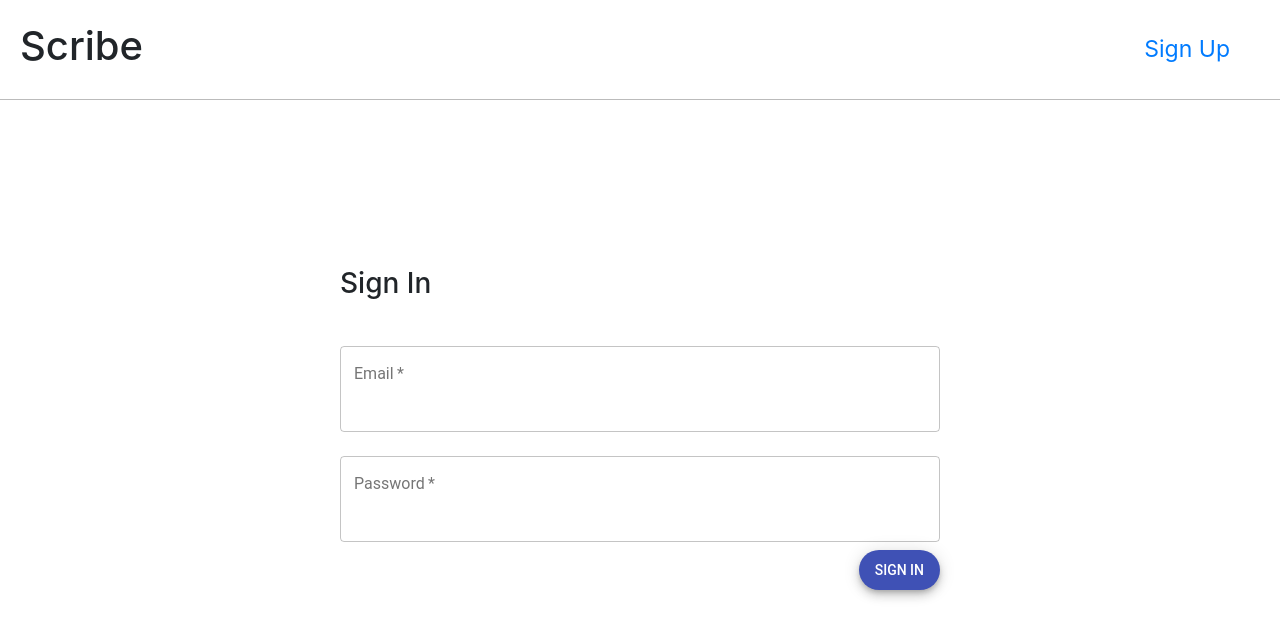
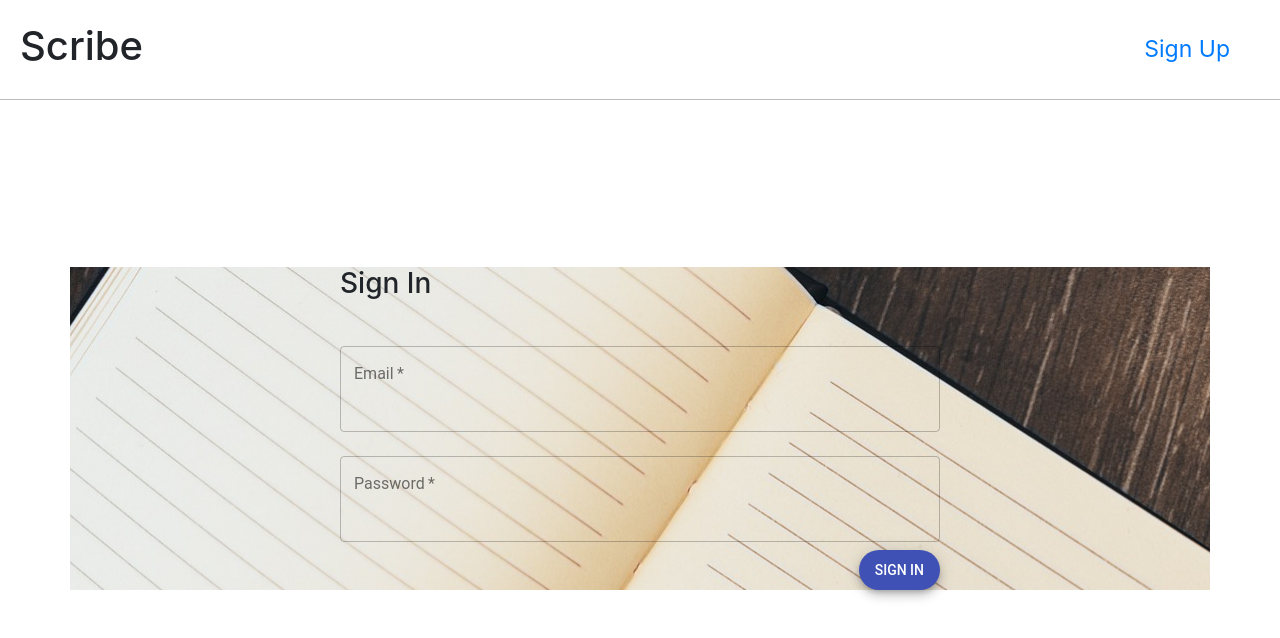
Before and after one commit to VickyRockingster/scribe, a React app: page / in a window 1280 px wide. Shown: the top 638 px of the page. Built offline with nearby package versions, Linux system fonts and the light colour scheme.

Commit message:
Re-factored change password form and added background image
-Added margin and form outline to the change password modal
-Added notebook background image

```diff
--- a/src/App.js
+++ b/src/App.js
@@ -43,7 +43,7 @@ class App extends Component {
 
     return (
       <Fragment>
-        <Header user={user} />
+        <Header user={user} style={{ }}/>
         {alerts.map((alert, index) => (
           <Alert key={index} dismissible variant={alert.type}>
             <Alert.Heading>
@@ -51,7 +51,7 @@ class App extends Component {
             </Alert.Heading>
           </Alert>
         ))}
-        <main className="container">
+        <main className="container background">
           <Route path='/sign-up' render={() => (
             <SignUp alert={this.alert} setUser={this.setUser} />
           )} />
--- a/src/App.scss
+++ b/src/App.scss
@@ -2,6 +2,12 @@ $success: #c7f282;
 $warning: #f1e681;
 $error: #f08181;
 $charcoal: #ccc;
+
+.background {
+  background-image: url('./open-notebook.jpg');
+  height: 100%;
+  width: 100%;
+}
 
 .flash-success,
 .flash-warning,
--- a/src/auth/components/ChangePasswordFormDialog.js
+++ b/src/auth/components/ChangePasswordFormDialog.js
@@ -63,6 +63,8 @@ export default class ChangePasswordFormDialog extends Component {
               <TextField
                 autoFocus
                 fullWidth
+                margin='normal'
+                variant="outlined"
                 type="password"
                 name="oldPassword"
                 label="Old Password"
@@ -72,6 +74,8 @@ export default class ChangePasswordFormDialog extends Component {
               <TextField
                 autoFocus
                 fullWidth
+                margin='normal'
+                variant="outlined"
                 type="password"
                 name="newPassword"
                 label="New Password"
@@ -81,10 +85,10 @@ export default class ChangePasswordFormDialog extends Component {
             </form>
           </DialogContent>
           <DialogActions>
-            <Button onClick={this.handleClose} color="primary">
+            <Button onClick={this.handleClose} margin='normal' color="primary">
               Cancel
             </Button>
-            <Button onClick={this.handleChangePassword} color="primary">
+            <Button onClick={this.handleChangePassword} margin='normal' color="primary">
               Submit
             </Button>
           </DialogActions>
```
Also changed, not shown: src/open-notebook.jpg (added).
